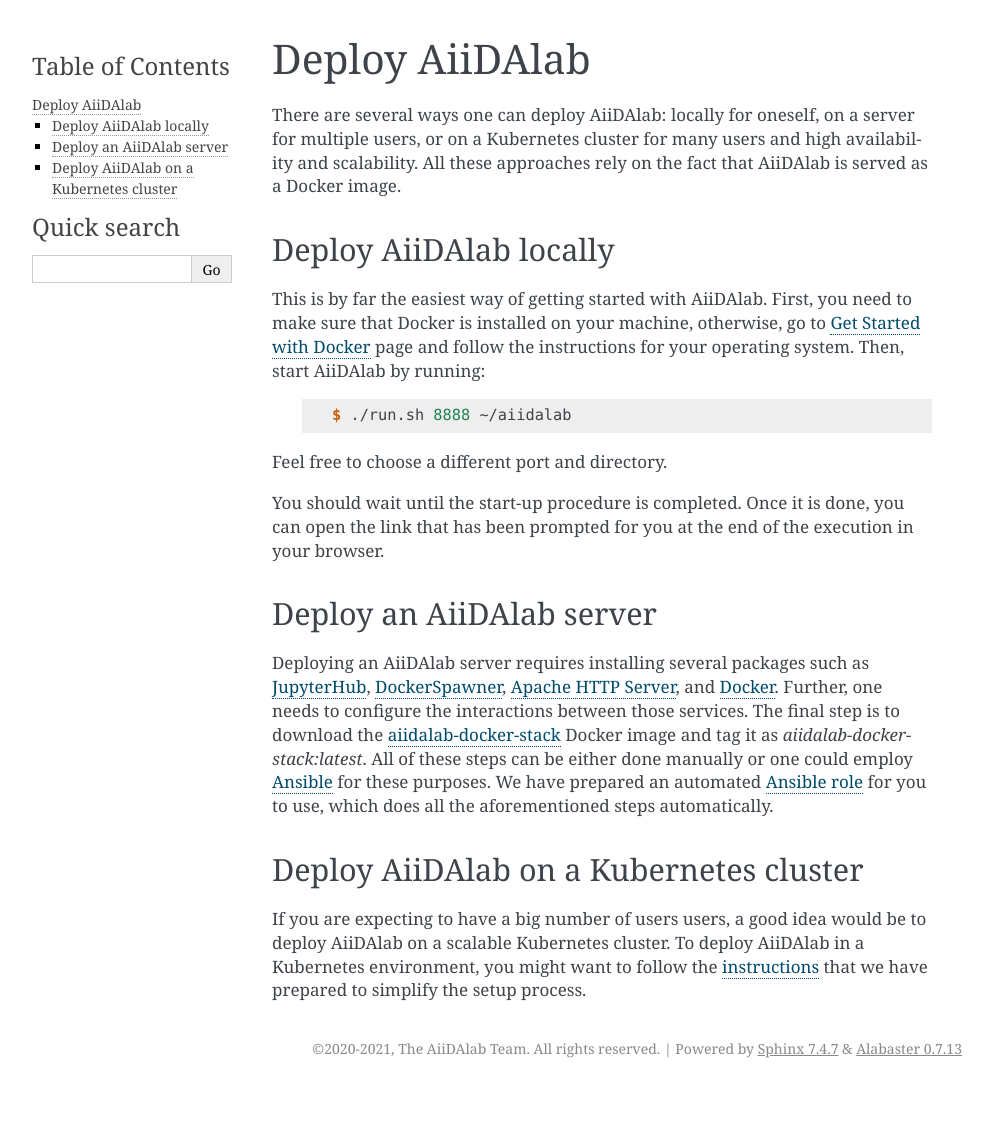
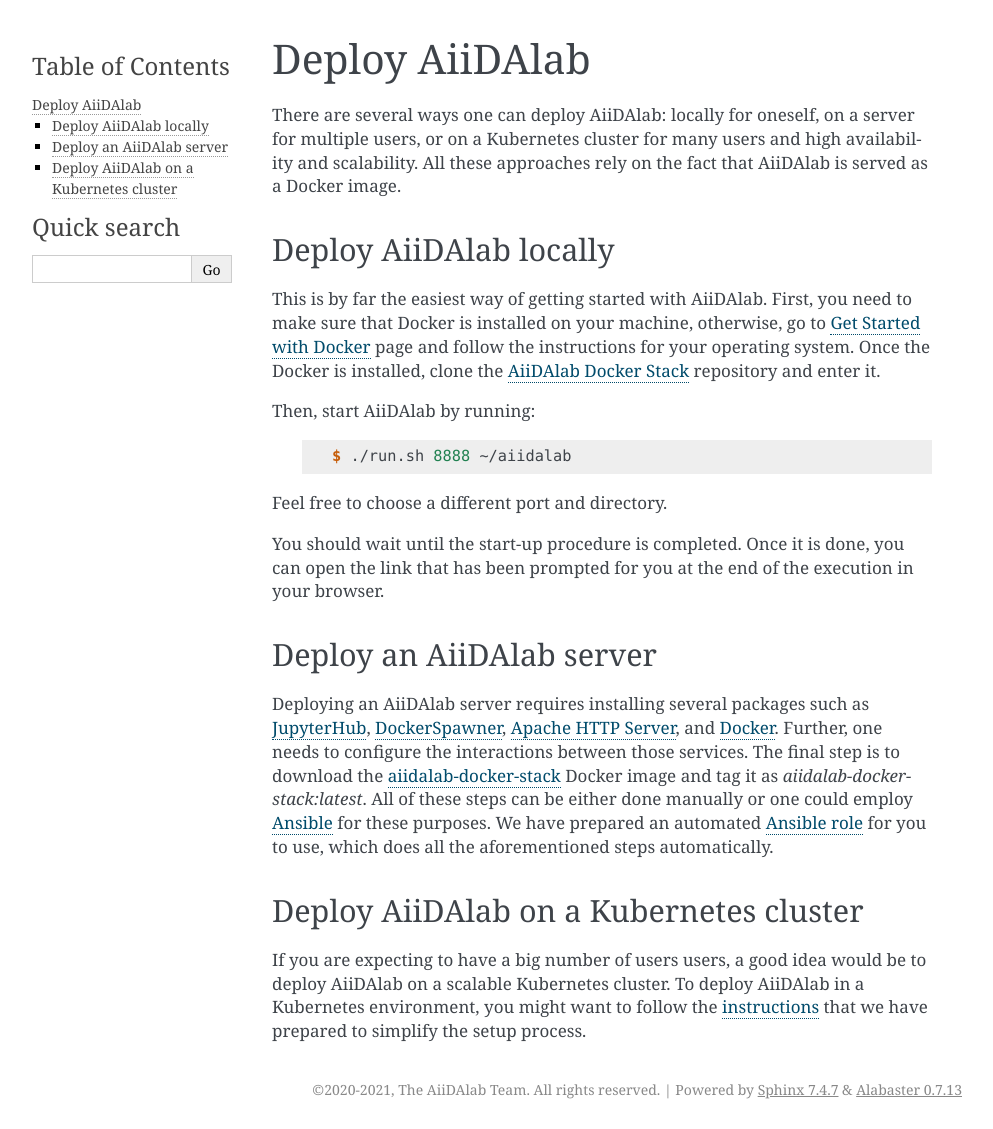
Before and after one commit to aiidalab/aiidalab, a Sphinx documentation site: the page built from docs/source/deployment/index.rst, in a window 1280 px wide. Shown: the whole page, without its empty margins (148-1141 px from the left). Built offline with Sphinx 7.4.7, drawn with Linux system fonts in a browser that asks for light colours; pages that are not in the unit, such as notebooks, are missing from menus; before the commit the page ends 1088 px from its top, so only the background shows below that.

Commit message:
Docs: add information on where to get the run.sh script. (#178)

```diff
--- a/docs/source/deployment/index.rst
+++ b/docs/source/deployment/index.rst
@@ -12,6 +12,13 @@ Deploy AiiDAlab locally
 
 This is by far the easiest way of getting started with AiiDAlab.
 First, you need to make sure that Docker is installed on your machine, otherwise, go to `Get Started with Docker <https://www.docker.com/get-started>`__ page and follow the instructions for your operating system.
+Once the Docker is installed, clone the `AiiDAlab Docker Stack <https://github.com/aiidalab/aiidalab-docker-stack>`__ repository and enter it.
+
+   .. code-block: console
+
+       $ git clone https://github.com/aiidalab/aiidalab-docker-stack
+       $ cd aiidalab-docker-stack
+
 Then, start AiiDAlab by running:
 
    .. code-block:: console
```
